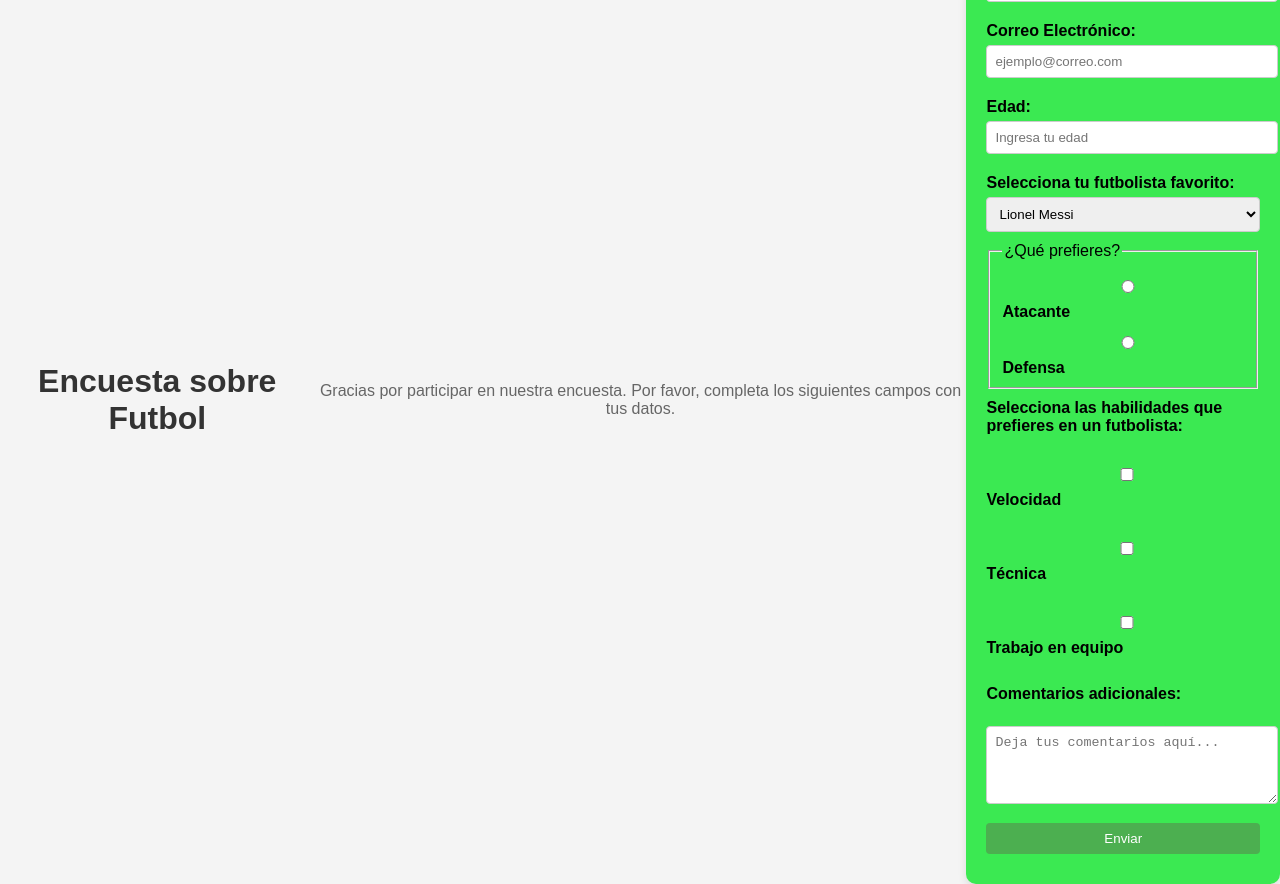
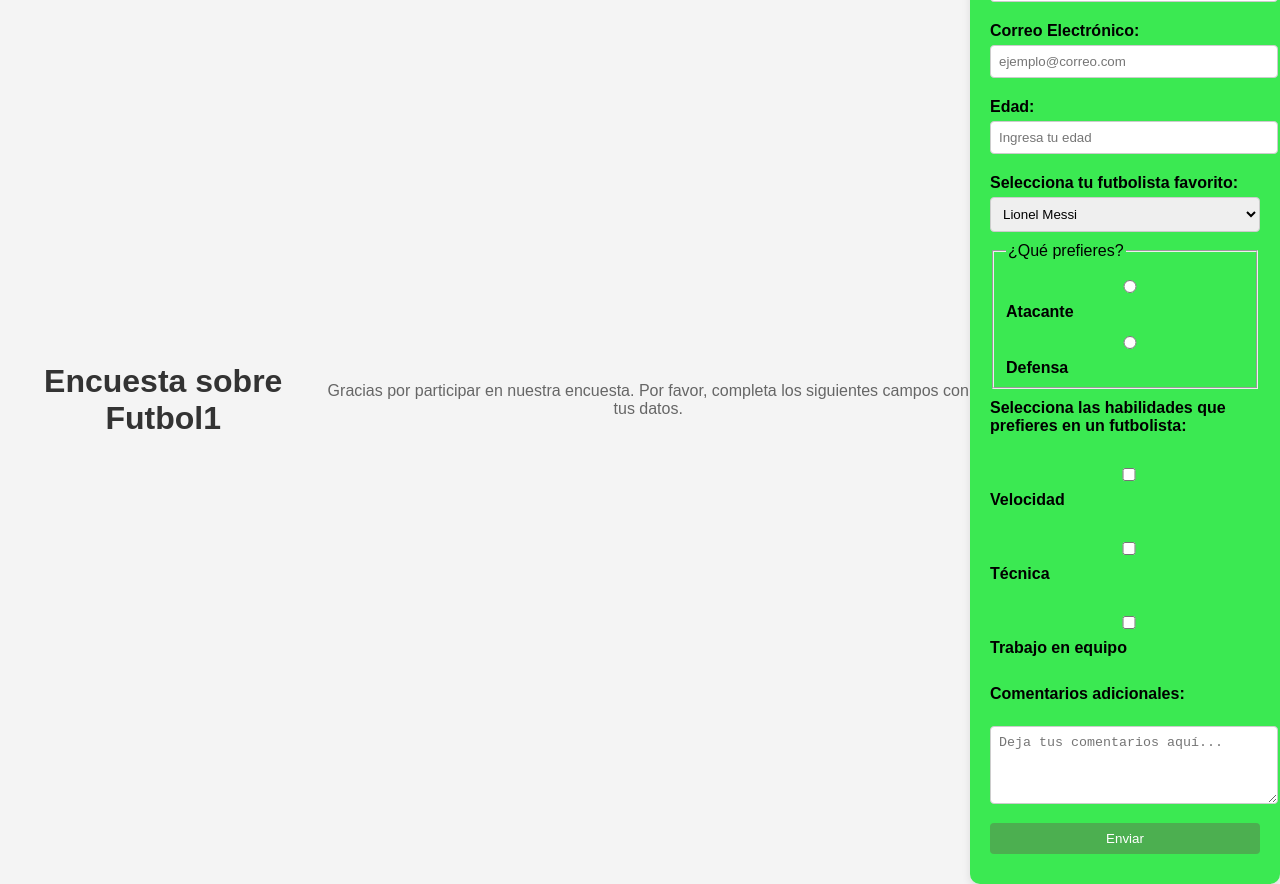
Before and after one commit to N3gro1/Form, a plain HTML site: page index.html in a window 1280 px wide. Drawn offline with Linux system fonts and the light colour scheme.

Commit message:
cambio de titulo

```diff
--- a/index.html
+++ b/index.html
@@ -8,7 +8,7 @@
 </head>
 <body>
 
-  <h1 id="title">Encuesta sobre Futbol</h1>
+  <h1 id="title">Encuesta sobre Futbol1</h1>
   <p id="description">
     Gracias por participar en nuestra encuesta. Por favor, completa los siguientes campos con tus datos.
   </p>
```
